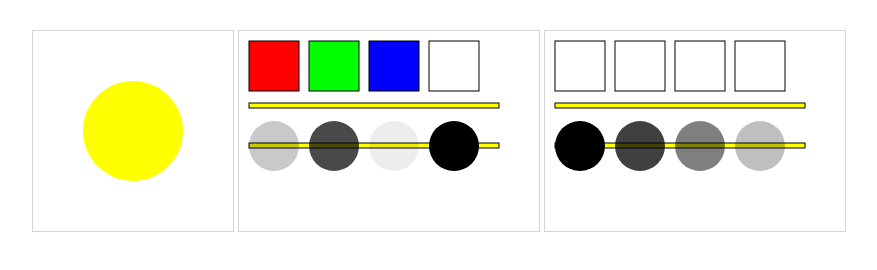
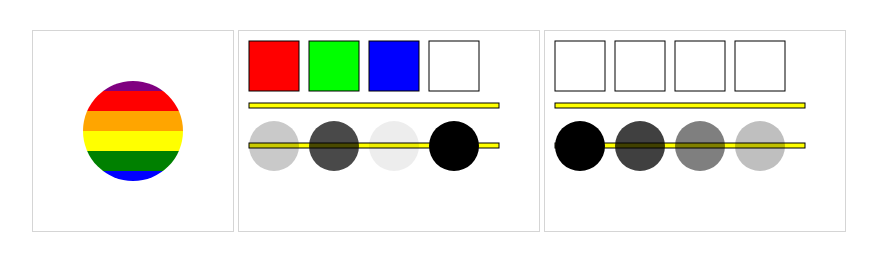
Before and after one commit to wendycan/fancy-effect, a website: page source/svg/06.html in a window 1280 px wide. Shown: the whole page, without its empty margins (148-1025 px from the left). Drawn offline with Linux system fonts and the light colour scheme.

Commit message:
Modified clip

```diff
--- a/source/svg/06.html
+++ b/source/svg/06.html
@@ -31,6 +31,9 @@
     stroke-width: 1;
     stroke: black;
   }
+  g rect {
+    stroke: none;
+  }
   </style>
 </head>
 
@@ -41,7 +44,14 @@
         <circle cx="100" cy="100" r="50"></circle>
       </clipPath>
     </defs>
-    <rect x="10" y="10" width="200" height="200" fill="yellow" clip-path="url(#circle)"></rect>
+    <g clip-path="url(#circle)">
+      <rect x="10" y="40" width="200" height="20" fill="purple"></rect>
+      <rect x="10" y="60" width="200" height="20" fill="red"></rect>
+      <rect x="10" y="80" width="200" height="20" fill="orange"></rect>
+      <rect x="10" y="100" width="200" height="20" fill="yellow"></rect>
+      <rect x="10" y="120" width="200" height="20" fill="green"></rect>
+      <rect x="10" y="140" width="200" height="20" fill="blue"></rect>
+    </g>
   </svg>
   <svg xmlns="http://www.w3.org/2000/svg" width="300" height="200" viewBox="0 0 300 200">
     <defs>
```
Also changed, not shown: source/svg/10.html (+0 -13 lines).
